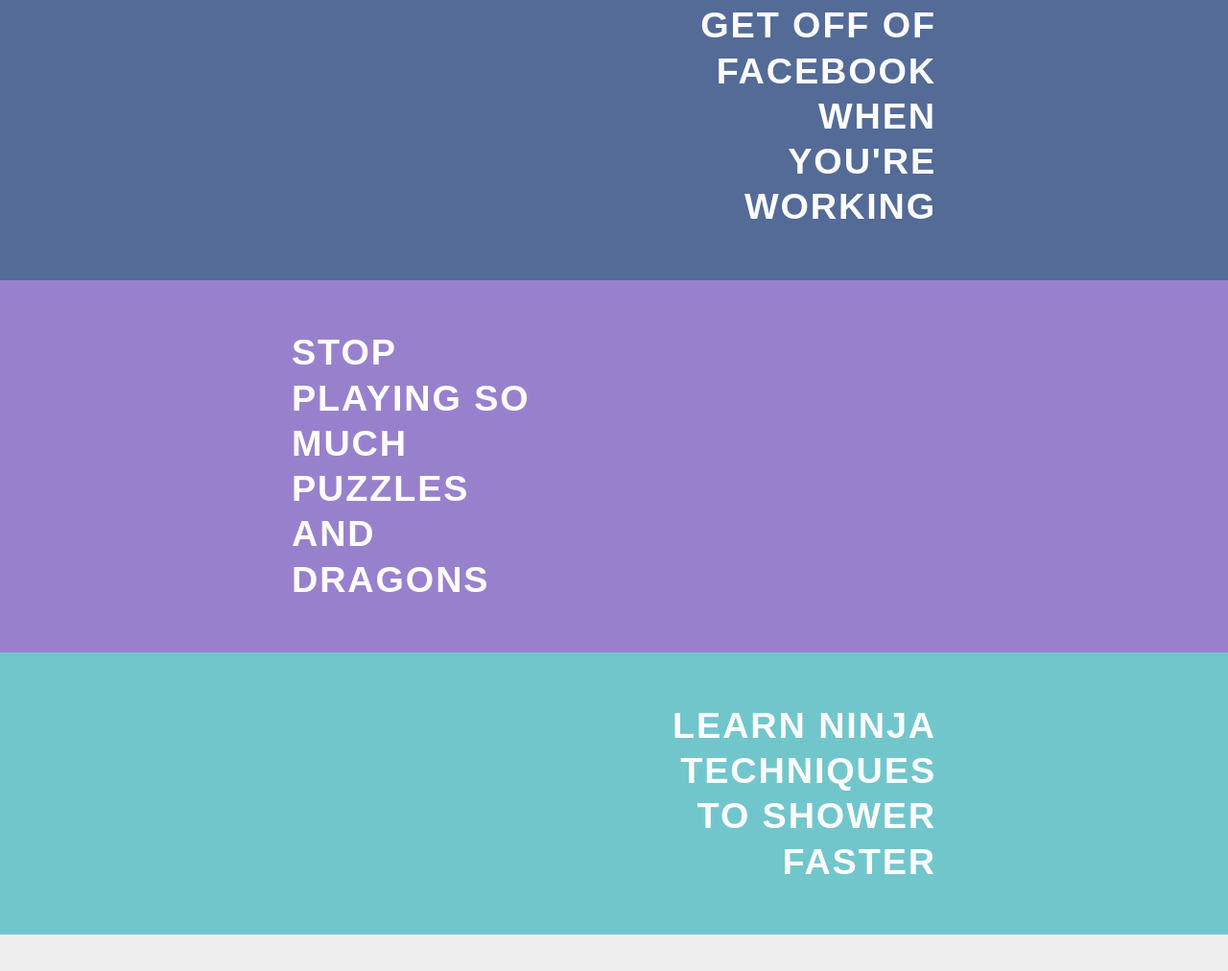
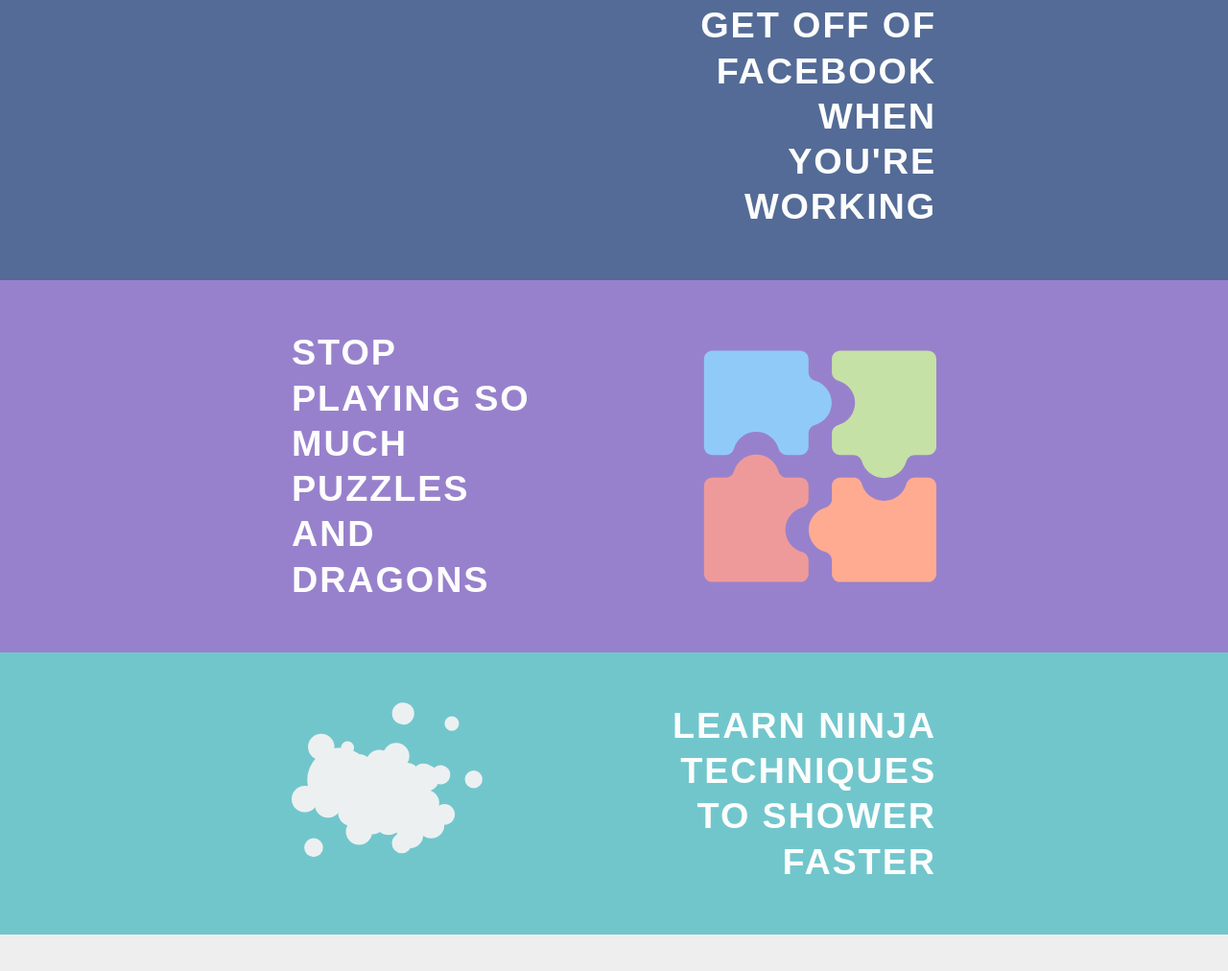
Before and after one commit to jayhxmo/SelynnaSleptFor, a plain HTML site: page index.html in a window 1280 px wide. Shown: the part 2941-3953 px from the top of the page at 96% size. Drawn offline with Linux system fonts and the light colour scheme.

Commit message:
Add shower & puzzles assets

```diff
--- a/ss/components/_how.scss
+++ b/ss/components/_how.scss
@@ -45,10 +45,18 @@
 
 	.puzzles {
 		@include background(#9881CC);
+
+		.container {
+			@include background(url(../images/Puzzles.svg) no-repeat center right);
+		}
 	}
 
 	.shower {
 		@include background(#71C6CC);
+
+		.container {
+			@include background(url(../images/shower.svg) no-repeat center left);
+		}
 
 		.title {
 			@include margin(0 0 0 auto);
```
Also changed, not shown: images/Puzzles.svg (added), images/Shower.svg (added), ss/main.css, 2 other files.
